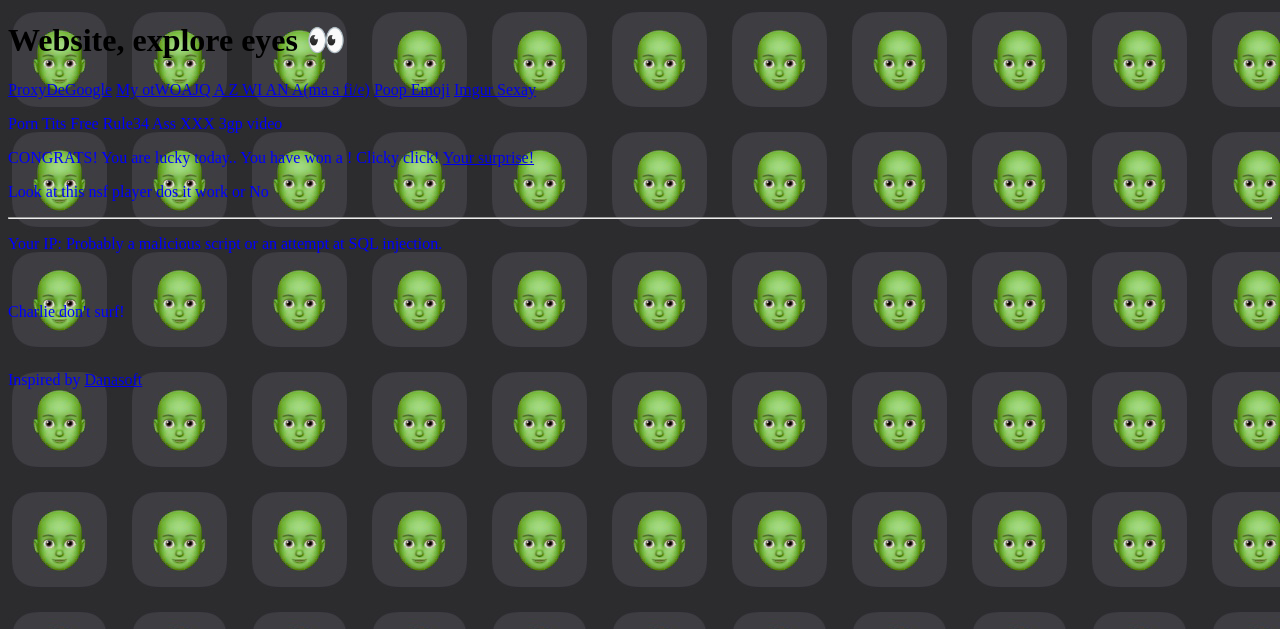
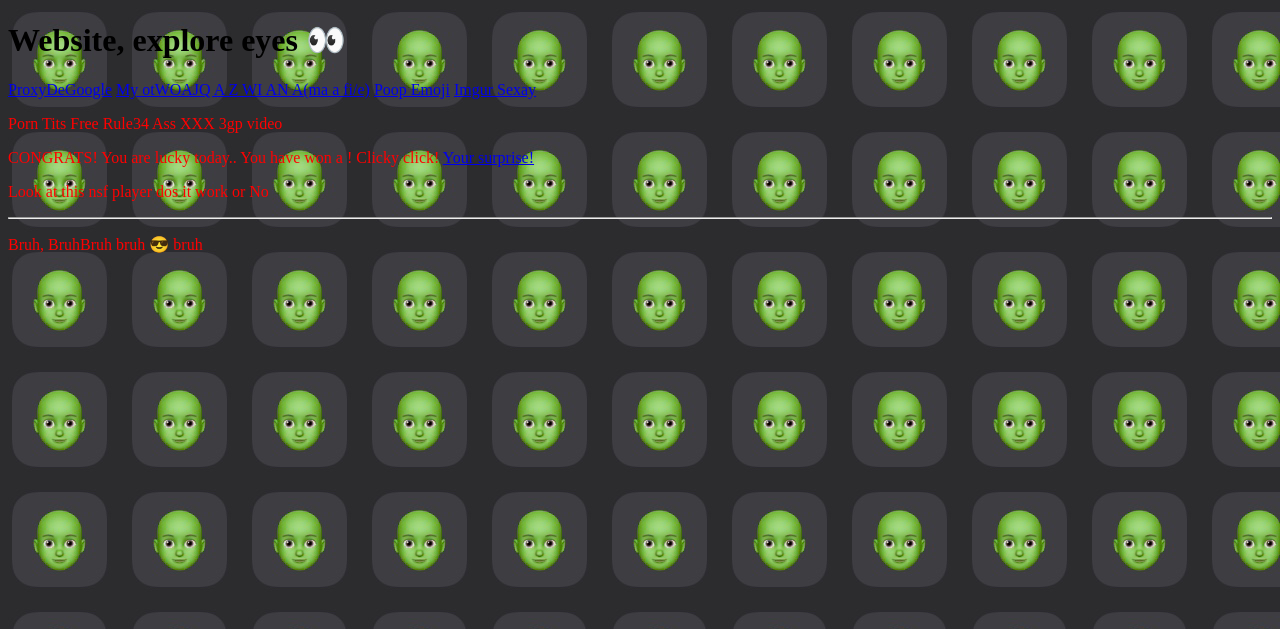
Before and after one commit to abnuo/website, a PHP site: page / in a window 1280 px wide. Shown: the top 629 px of the page. Run offline with PHP 8.4, Linux system fonts and the light colour scheme; data that the repository does not hold is empty.

Commit message:
Update index.php

```diff
--- a/index.php
+++ b/index.php
@@ -7,7 +7,7 @@ body {
   background-image: url('CuteAndFannyInflation.jpeg');
 }
 p {
-  color: blue;
+  color: red;
 }
 </style>
 </head>
@@ -33,6 +33,7 @@ echo "<p>CONGRATS! You are lucky today.. You have won a $word $word2! Clicky cli
 const nsfPlayer = createNsfPlayer(); // An audio context is created for you.
 nsfPlayer.play('/nsf/smurf.nsf', 2);
 </script>
-<?php require('ip.php'); ?>
+<hr>
+<p>Bruh, BruhBruh bruh 😎 bruh</p>
 </body>
 </html>
```
